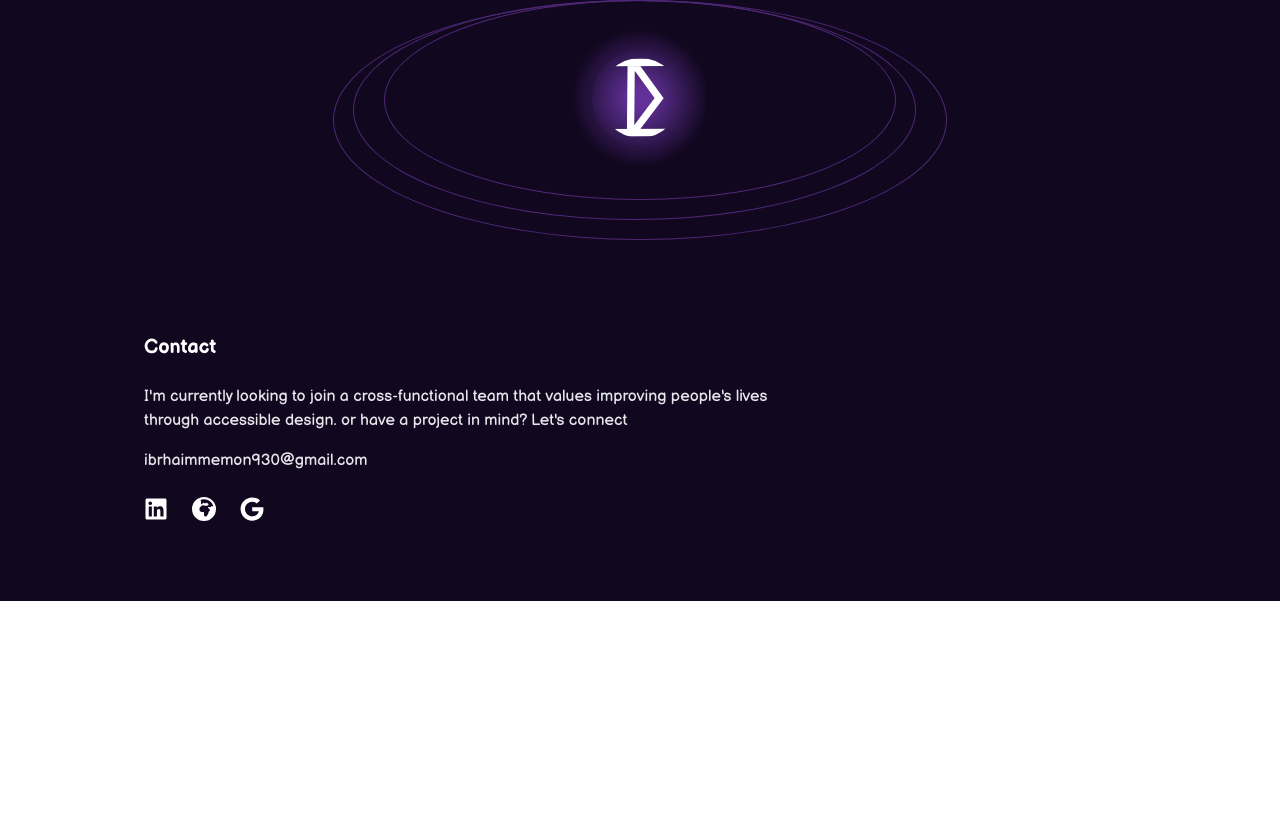
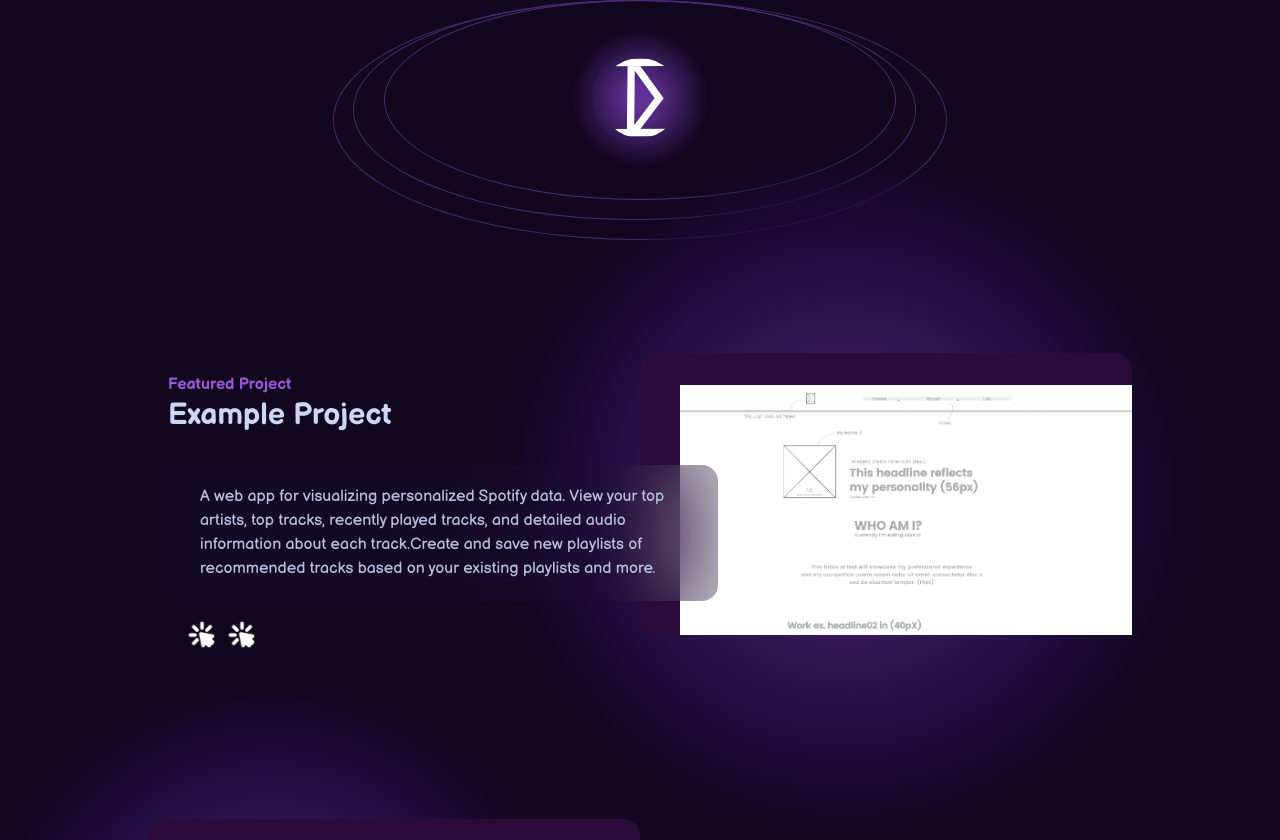
Before and after one commit to cssmh/appszone-task, a React (Vite) app: page / in a window 1280 px wide. Shown: the part 1920-2760 px from the top of the page. Before the commit the page ends 2521 px from the top, so only its background shows below. Built offline with nearby package versions, Linux system fonts and the light colour scheme.

Commit message:
Example Project design added with clsx

```diff
--- a/package.json
+++ b/package.json
@@ -11,6 +11,7 @@
   },
   "dependencies": {
     "@tailwindcss/vite": "^4.0.9",
+    "clsx": "^2.1.1",
     "framer-motion": "^12.4.7",
     "react": "^19.0.0",
     "react-dom": "^19.0.0",
--- a/src/Components/Projects.jsx
+++ b/src/Components/Projects.jsx
@@ -1,12 +1,98 @@
-import img1 from "../assets/project.png"
-import img2 from "../assets/project2.png"
+import img1 from "../assets/project.png";
+import img2 from "../assets/project2.png";
+import icon from "../assets/loading.png";
+import { cn } from "./utils";
+
+const GlowBg = ({ className }) => {
+  return (
+    <div
+      className={cn(
+        "w-[580px] h-[580px] rounded-full bg-[radial-gradient(circle,rgba(117,60,171,0.9)_0%,rgba(42,18,80,1)_48%,rgba(30,12,59,1)_59%,rgba(25,10,51,1)_63%,rgba(25,10,50,0.05)_70%)] transform -translate-x-1/2 -translate-y-1/2 absolute top-1/2 left-1/2",
+        className
+      )}
+    />
+  );
+};
+
+const projects = [
+  {
+    id: 1,
+    title: "Example Project",
+    description:
+      "A web app for visualizing personalized Spotify data. View your top artists, top tracks, recently played tracks, and detailed audio information about each track.Create and save new playlists of recommended tracks based on your existing playlists and more.",
+    projectImg: img1,
+  },
+  {
+    id: 2,
+    title: "Example Project",
+    description:
+      "A web app for visualizing personalized Spotify data. View your top artists, top tracks, recently played tracks, and detailed audio information about each track.Create and save new playlists of recommended tracks based on your existing playlists and more.",
+    projectImg: img2,
+  },
+];
 
 const Projects = () => {
-    return (
-        <div>
+  return (
+    <section className="py-20">
+      <div className="flex flex-col space-y-36">
+        {projects.map((project, i) => (
+          <div
+            key={i}
+            className={`relative flex ${
+              i % 2 !== 0 ? "flex-row-reverse" : ""
+            } gap-5 p-5 rounded-2xl`}
+          >
+            <div>
+              <GlowBg
+                className={`opacity-70 ${
+                  i % 2 !== 0
+                    ? "w-[600px] h-[550px] -translate-x-[670px]"
+                    : "w-[700px] h-[660px] -translate-x-36"
+                } transform`}
+              />
+            </div>
+            <div
+              className={`flex-1 ${
+                i % 2 !== 0 ? "text-right" : "text-left"
+              } pt-5`}
+            >
+              <h6 className="text-[#9857D3] font-semibold">Featured Project</h6>
+              <h1 className="text-3xl font-semibold text-[#CCD6F6]">
+                {project.title}
+              </h1>
 
-        </div>
-    );
+              <div
+                className={`z-10 absolute ${
+                  i % 2 !== 0 ? "transform -translate-x-[90px]" : ""
+                }`}
+              >
+                <div className="text-left bg-[#201335]/30 w-[550px] -mr-10 mt-8 backdrop-blur-2xl py-5 px-8 pr-12 text-[#B6BDDE] font-medium rounded-2xl">
+                  {project.description}
+                </div>
+
+                <div
+                  className={`flex ${
+                    i % 2 !== 0 ? "justify-end" : "justify-start"
+                  } gap-3 pt-5 ${i % 2 !== 0 ? "-mr-5" : "ml-5"}`}
+                >
+                  <img src={icon} width={28} alt="icon" />
+                  <img src={icon} width={28} alt="icon" />
+                </div>
+              </div>
+            </div>
+
+            <div
+              className={`relative flex-1 bg-[#2B0B3A] pt-8  ${
+                i % 2 !== 0 ? "pr-10" : "pl-10"
+              }  rounded-2xl`}
+            >
+              <img src={project.projectImg} alt="projectImg" />
+            </div>
+          </div>
+        ))}
+      </div>
+    </section>
+  );
 };
 
 export default Projects;
--- /dev/null
+++ b/src/Components/utils.jsx
@@ -0,0 +1,6 @@
+import { clsx } from "clsx";
+import { twMerge } from "tailwind-merge";
+
+export function cn(...inputs) {
+  return twMerge(clsx(inputs));
+}
```
Also changed, not shown: src/assets/loading.png (added), 1 other file (tests, documents, lock files or other folders).
